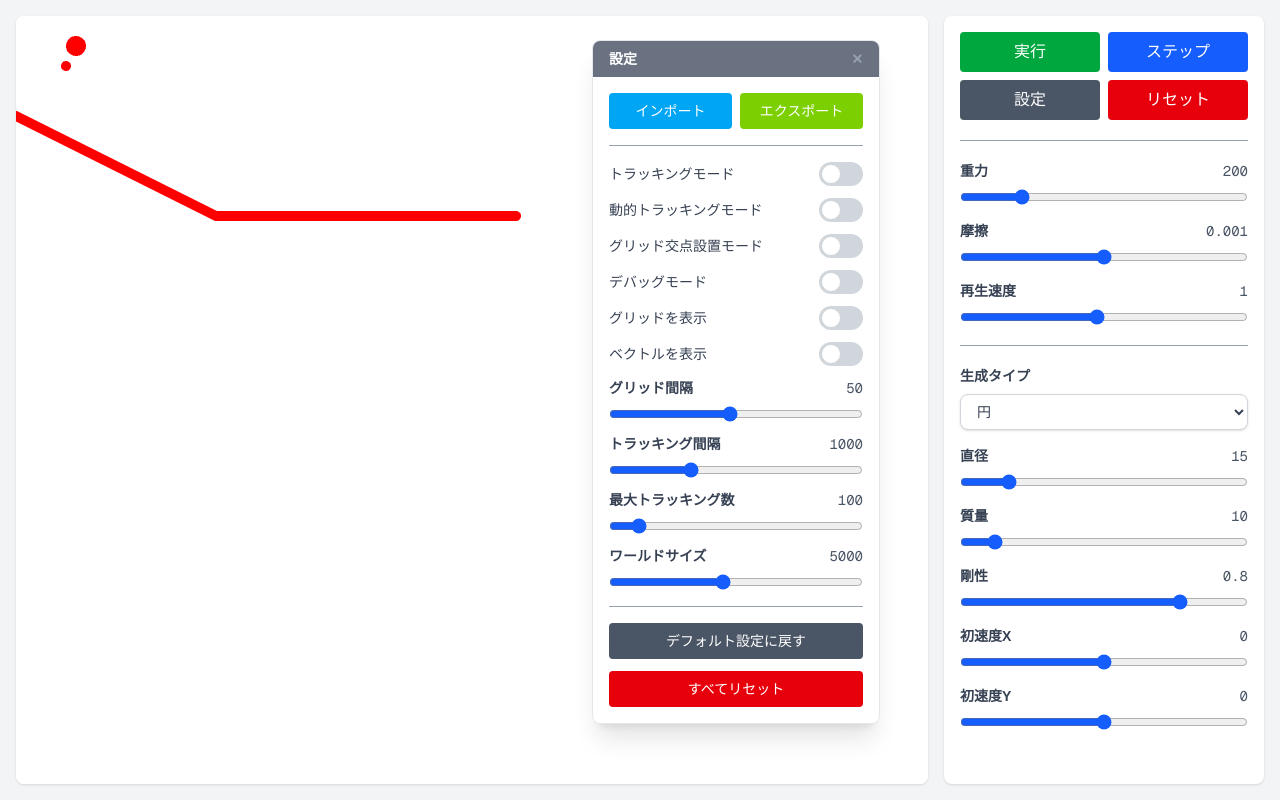
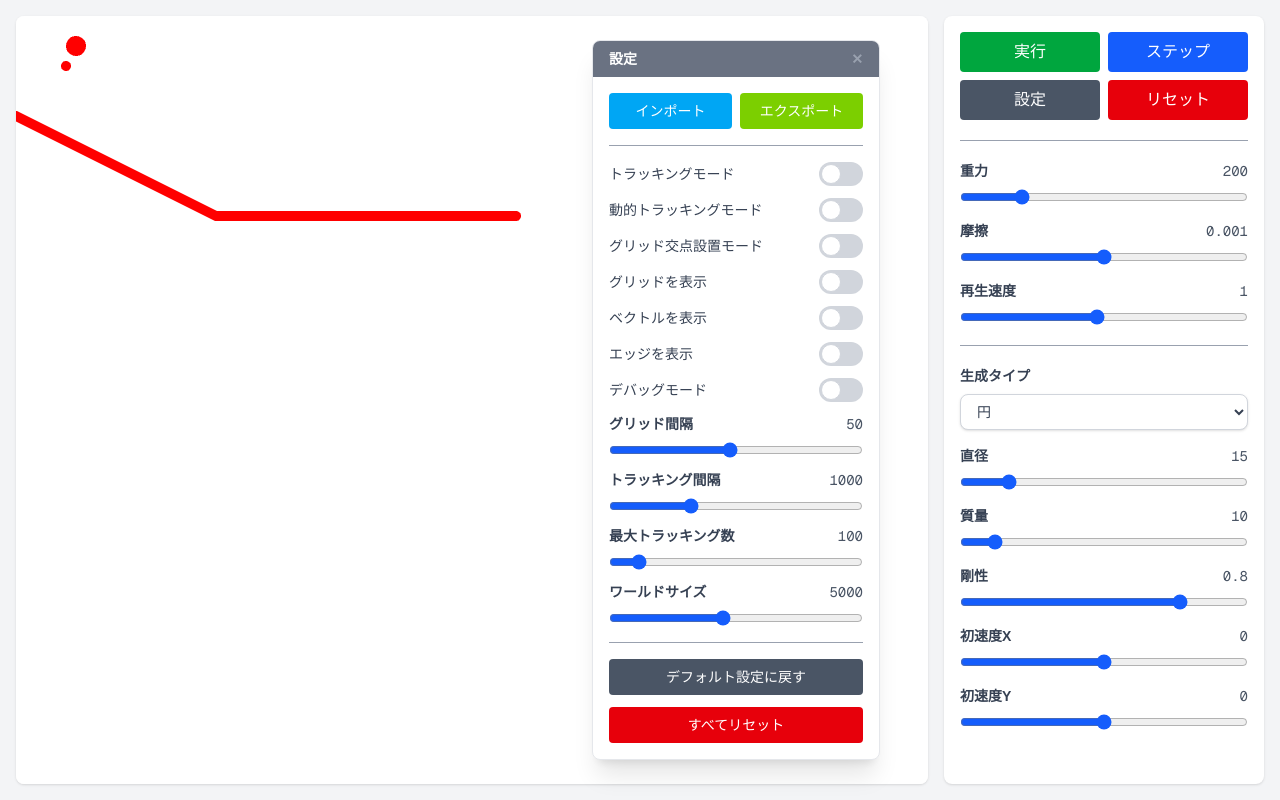
Before and after one commit to Taka005/PhysicsLab, a Next.js app: page / in a window 1280 px wide. Both pictures are taken after a click on the button "設定". Built offline with nearby package versions, Linux system fonts and the light colour scheme.

Commit message:
エッジ表示機能を追加し、デバッグモードのトグルスイッチを再配置。Viewportクラスにエッジ表示プロパティを追加し、Rendererでの描画条件を更新。

```diff
--- a/src/components/ui/SettingPanel.tsx
+++ b/src/components/ui/SettingPanel.tsx
@@ -113,15 +113,6 @@ export default function SettingPanel() {
         </div>
         <div className="flex-1 gap-2">
           <ToggleSwitch
-            label="デバッグモード"
-            checked={state.isDebugMode}
-            onChange={(checked) =>{
-              engine.isDebugMode = checked
-            }}
-          />
-        </div>
-        <div className="flex-1 gap-2">
-          <ToggleSwitch
             label="グリッドを表示"
             checked={state.isDisplayGrid}
             onChange={(checked) =>{
@@ -135,6 +126,24 @@ export default function SettingPanel() {
             checked={state.isDisplayVector}
             onChange={(checked) =>{
               engine.viewport.isDisplayVector = checked
+            }}
+          />
+        </div>
+        <div className="flex-1 gap-2">
+          <ToggleSwitch
+            label="エッジを表示"
+            checked={state.isDisplayEdge}
+            onChange={(checked) =>{
+              engine.viewport.isDisplayEdge = checked
+            }}
+          />
+        </div>
+        <div className="flex-1 gap-2">
+          <ToggleSwitch
+            label="デバッグモード"
+            checked={state.isDebugMode}
+            onChange={(checked) =>{
+              engine.isDebugMode = checked
             }}
           />
         </div>
--- a/src/hooks/useEngineState.ts
+++ b/src/hooks/useEngineState.ts
@@ -14,6 +14,7 @@ export function useEngineState() {
     isSetGridCrossMode: false,
     isDisplayGrid: false,
     isDisplayVector: false,
+    isDisplayEdge: false,
     trackingInterval: DEFAULT_ENGINE_VALUE.trackingInterval,
     trackingLimit: DEFAULT_ENGINE_VALUE.trackingLimit,
     playBackSpeed: DEFAULT_ENGINE_VALUE.playBackSpeed,
--- a/src/lib/engine/Engine.ts
+++ b/src/lib/engine/Engine.ts
@@ -140,6 +140,7 @@ export class Engine extends EngineBase {
       isSetGridCrossMode: this.isSetGridCrossMode,
       isDisplayGrid: this.viewport.isDisplayGrid,
       isDisplayVector: this.viewport.isDisplayVector,
+      isDisplayEdge: this.viewport.isDisplayEdge,
       playBackSpeed: this.playBackSpeed,
       worldSize: this.worldSize,
       trackingInterval: this.trackingInterval,
--- a/src/lib/engine/types.ts
+++ b/src/lib/engine/types.ts
@@ -123,6 +123,7 @@ export type EngineSnapShot = {
   isDebugMode: boolean;
   isDisplayGrid: boolean;
   isDisplayVector: boolean;
+  isDisplayEdge: boolean;
   playBackSpeed: number;
   worldSize: number;
   trackingInterval: number;
--- a/src/lib/engine/utils/Viewport.ts
+++ b/src/lib/engine/utils/Viewport.ts
@@ -7,6 +7,7 @@ export class Viewport{
   private _gridWidth: number;
   private _isDisplayVector: boolean = false;
   private _isDisplayGrid: boolean = false;
+  private _isDisplayEdge: boolean = false;
   private onChanged: () => void;
 
   constructor(option: ViewportOption,onChanged: () => void){
@@ -40,6 +41,15 @@ export class Viewport{
 
   public set isDisplayGrid(value: boolean) {
     this._isDisplayGrid = value;
+    this.onChanged();
+  }
+
+  public get isDisplayEdge(): boolean{
+    return this._isDisplayEdge;
+  }
+
+  public set isDisplayEdge(value: boolean) {
+    this._isDisplayEdge = value;
     this.onChanged();
   }
 
@@ -87,6 +97,7 @@ export class Viewport{
     this.gridWidth = DEFAULT_VIEWPORT_VALUE.gridWidth;
     this.isDisplayGrid= false;
     this.isDisplayVector = false;
+    this.isDisplayEdge = false;
 
     this.onChanged();
   }
--- a/src/lib/render/Renderer.ts
+++ b/src/lib/render/Renderer.ts
@@ -94,7 +94,7 @@ export class Renderer {
           VectorView.draw(view,object);
         }
 
-        if(object instanceof BaseGround&&this.engine.isDebugMode){
+        if(object instanceof BaseGround&&this.engine.viewport.isDisplayEdge){
           EdgeView.draw(view,object);
         }
       }
```
